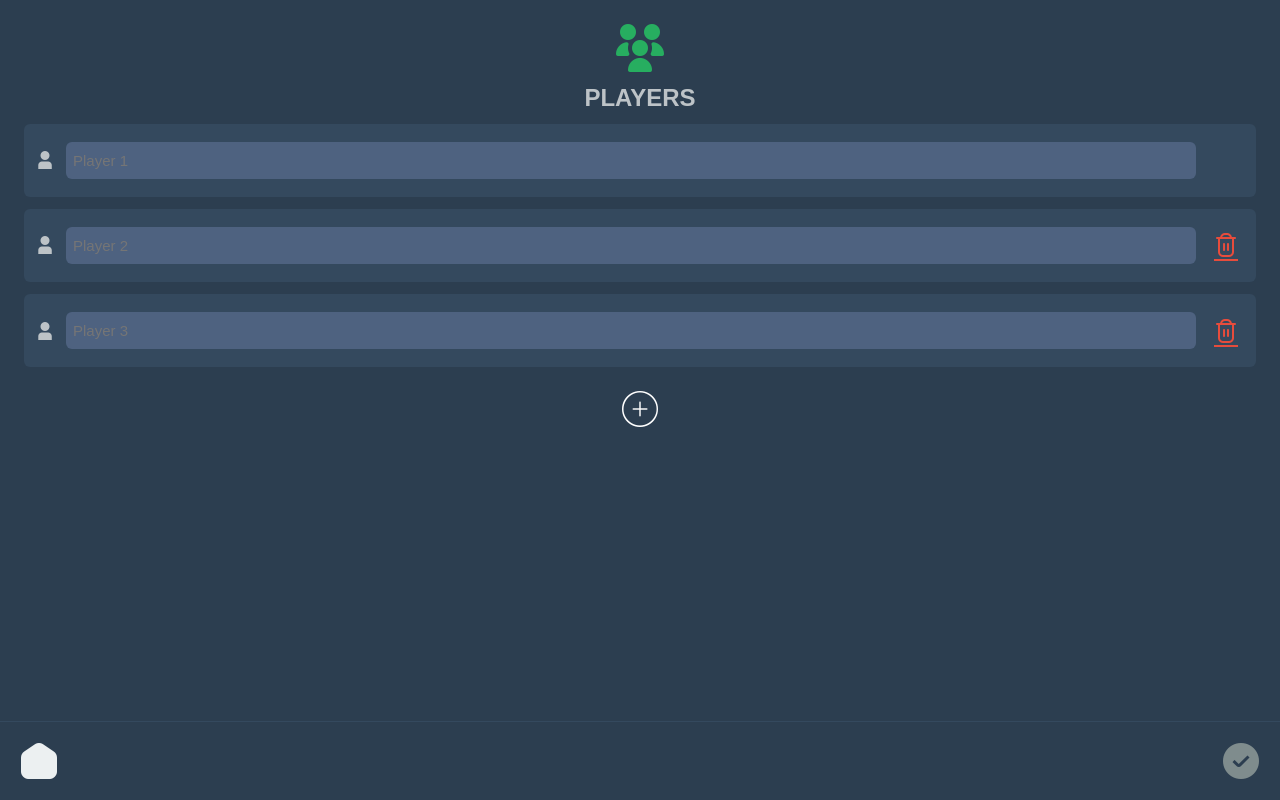
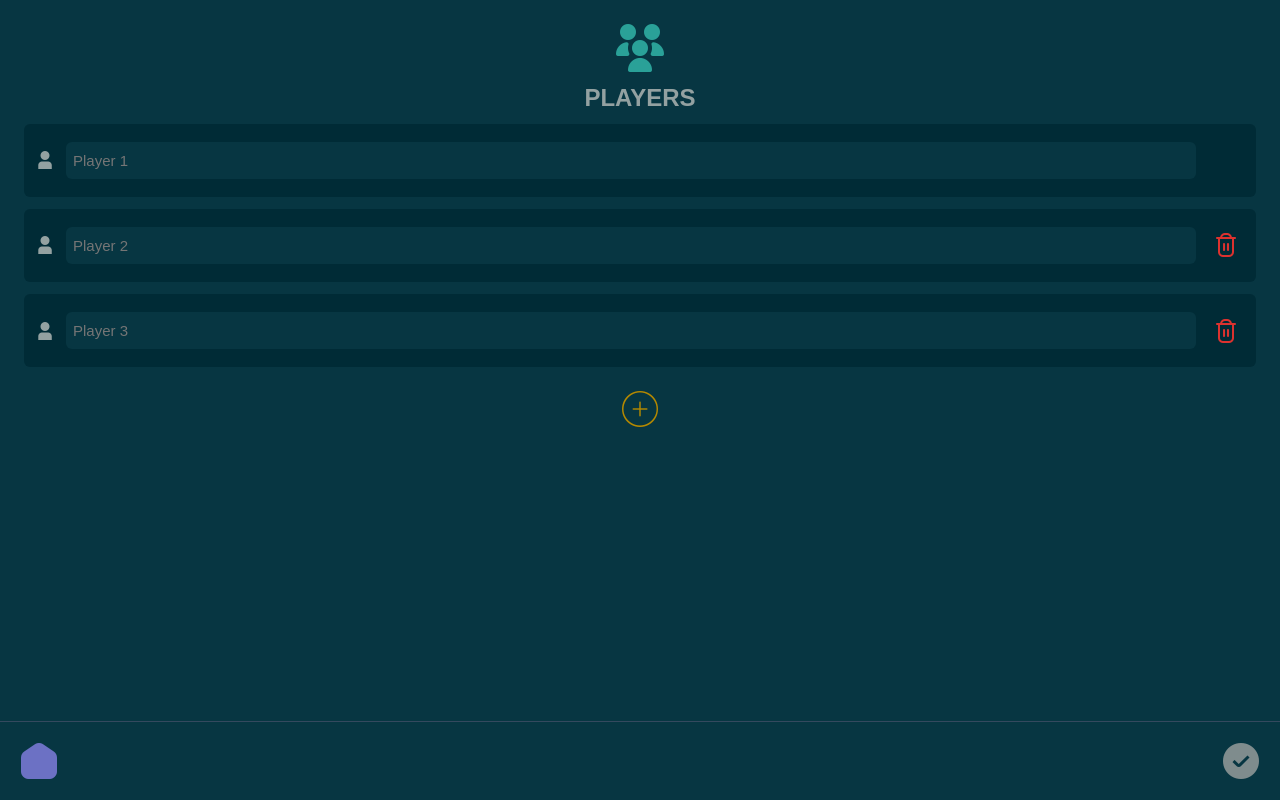
Before and after one commit to kbparagua/likalaro, a Vue app: page /spyfall/new in a window 1280 px wide. Built offline with nearby package versions, Linux system fonts and the light colour scheme.

Commit message:
Initial solarized theme

```diff
--- a/src/assets/theme.css
+++ b/src/assets/theme.css
@@ -1,10 +1,28 @@
 html {
-  --bg-primary: #2c3e50;
-  --bg-secondary: #34495e;
+  --bg0: #073642;
+  --bg1: #002b36;
 
-  --text-default: #bdc3c7;
-  --text-highlight: #9b59b6;
+  --text0: #93a1a1;
+  --text1: #839496;
+  --text2: #586e75;
+  --text3: #657b83;
 
-  --actions-standard-text: #ecf0f1;
-  --actions-primary-text: #8e44ad;
+  --warm0: #b58900;
+  --warm1: #cb4b16;
+  --warm2: #dc322f;
+  --warm3: #d33682;
+
+  --cold0: #6c71c4;
+  --cold1: #268bd2;
+  --cold2: #2aa198;
+  --cold3: #859900;
+
+  --bg-primary: var(--bg0);
+  --bg-secondary: var(--bg1);
+
+  --text-default: var(--text0);
+  --text-highlight: var(--cold0);
+
+  --actions-standard-text: var(--cold0);
+  --actions-primary-text: var(--cold1);
 }
--- a/src/views/core/Confirm.vue
+++ b/src/views/core/Confirm.vue
@@ -55,7 +55,7 @@
 
     flex-direction: column;
 
-    background-color: #8e44ad;
+    background-color: var(--bg-secondary);
     width: 100%;
     height: 20dvh;
     padding: 2rem;
--- a/src/views/core/Window.vue
+++ b/src/views/core/Window.vue
@@ -41,7 +41,7 @@
   .window {
     display: none;
 
-    background-color: #8e44ad;
+    background-color: var(--bg1);
 
     position: absolute;
     left: 0;
--- a/src/views/core/WindowButton.vue
+++ b/src/views/core/WindowButton.vue
@@ -15,7 +15,8 @@
   .button {
     width: 100%;
     padding: 2rem 0.5rem;
-    background-color: white;
+    background-color: var(--bg-primary);
+    color: var(--cold0);
     border-radius: 0.75rem;
     text-align: center;
 
--- a/src/views/spyfall/main/NewGameScreen.vue
+++ b/src/views/spyfall/main/NewGameScreen.vue
@@ -157,7 +157,7 @@ function create() {
 
     .fi {
       font-size: 4rem;
-      color: #27ae60;
+      color: var(--cold2);
     }
 
     h1 {
@@ -180,7 +180,7 @@ function create() {
   .add-player {
     text-align: center;
     font-size: 3rem;
-    color: white;
+    color: var(--warm0);
   }
 
   .create-btn {
--- a/src/views/spyfall/main/game_screen/LocationsSheet/Location.vue
+++ b/src/views/spyfall/main/game_screen/LocationsSheet/Location.vue
@@ -67,7 +67,7 @@
     position: relative;
     flex-grow: 1;
 
-    background-color: #2c3e50;
+    background-color: var(--bg-primary);
     border-radius: 0.75rem;
     padding: 1.5rem;
 
@@ -79,20 +79,19 @@
     border-color: transparent;
 
     &.strike .display {
-      color: #7f8c8d;
+      color: var(--text3);
       text-decoration: line-through;
       font-style: italic;
     }
 
     &.highlight .display {
-      color: #27ae60;
-      border-color: #27ae60;
+      color: var(--cold0);
     }
 
     .actionable {
       display: none;
 
-      background-color: #2c3e50;
+      background-color: var(--bg-primary);
 
       font-size: 1.25rem;
       text-align: center;
@@ -132,11 +131,11 @@
       padding: 1.5rem;
 
       &.highlight {
-        color: #9b59b6;
+        color: var(--cold0);
       }
 
       &.strike {
-        color: #c0392b;
+        color: var(--warm1);
       }
     }
   }
--- a/src/views/spyfall/main/game_screen/Timer.vue
+++ b/src/views/spyfall/main/game_screen/Timer.vue
@@ -81,7 +81,7 @@
     justify-content: start;
     align-items: center;
     gap: 1rem;
-    background-color: #34495e;
+    background-color: var(--bg1);
     border-radius: 0.5rem;
     padding: 1rem;
     text-align: center;
@@ -90,7 +90,6 @@
   .timer-icon {
     font-size: 2rem;
     width: 2rem;
-    color: #7f8c8d;
   }
 
   .display {
@@ -98,9 +97,7 @@
 
     .time {
       font-size: 2.5rem;
-      font-family: 'Courier New', Courier, monospace;
       text-align: left;
-      padding-top: 0.65rem;
     }
   }
 
@@ -108,11 +105,11 @@
     font-size: 3rem;
 
     .start {
-      color: #27ae60;
+      color: var(--cold2);
     }
 
     .pause {
-      color: #e74c3c;
+      color: var(--warm2);
     }
   }
 </style>
--- a/src/views/spyfall/main/new_game_screen/PlayerField.vue
+++ b/src/views/spyfall/main/new_game_screen/PlayerField.vue
@@ -24,9 +24,9 @@ watch(value, (newValue) => {
     <input type="text" size="1" :placeholder="label" :name="label" v-model="value" />
 
     <span class="remove-container">
-      <a href="#remove" class="remove" v-if="removeable" @click.prevent="$emit('remove')">
+      <span class="remove" v-if="removeable" @click="$emit('remove')">
         <i class="fi fi-rr-trash"></i>
-      </a>
+      </span>
     </span>
   </div>
 </template>
@@ -37,7 +37,7 @@ watch(value, (newValue) => {
     display: flex;
     align-items: center;
     margin-bottom: 1rem;
-    background-color: #34495e;
+    background-color: var(--bg1);
     padding: 1.5rem 1rem;
     border-radius: 0.5rem;
     gap: 1rem;
@@ -51,14 +51,14 @@ watch(value, (newValue) => {
       padding: 0.75rem 0.5rem;
       border: solid 1px transparent;
       font-size: 1.25rem;
-      background-color: #4e6280;
-      color: white;
+      background-color: var(--bg0);
+
       min-width: 70%;
       flex-grow: 2;
 
       &:focus {
         outline: none;
-        border: solid 1px #2980b9;
+        border: solid 1px var(--cold0);
       }
     }
 
@@ -67,7 +67,7 @@ watch(value, (newValue) => {
       text-align: center;
 
       .remove {
-        color: #e74c3c;
+        color: var(--warm2);
         flex-basis: content;
         font-size: 2rem;
       }
```
